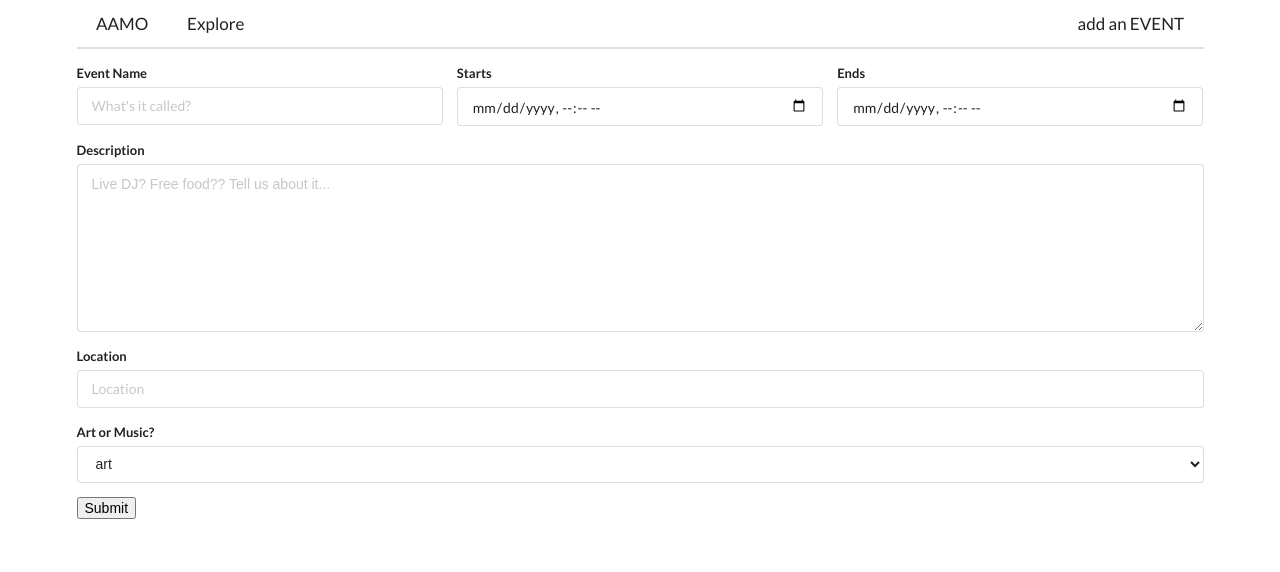
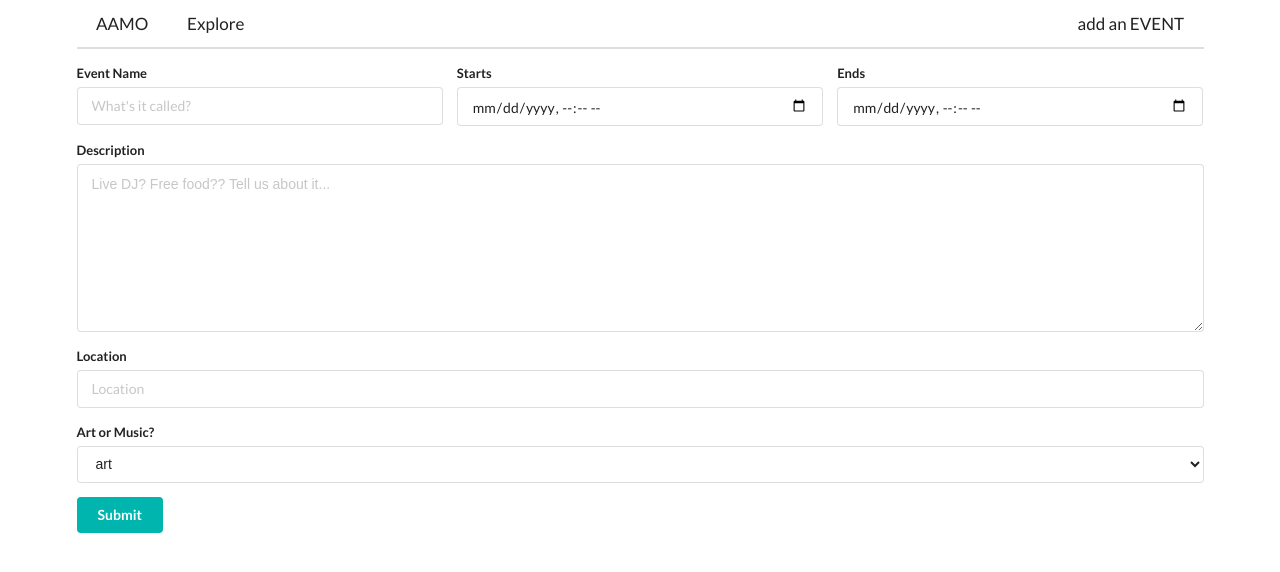
Before and after one commit to allisoncortez/myevents-frontend, a React (Create React App) app: page /events/new in a window 1280 px wide. Shown: the top 572 px of the page. Built offline with nearby package versions, Linux system fonts and the light colour scheme; no server answers.

Commit message:
button styling added to event and comment forms

```diff
--- a/src/components/CommentInput.js
+++ b/src/components/CommentInput.js
@@ -24,14 +24,15 @@ class CommentInput extends React.Component {
     render() {
         return (
             <div>
-                <form onSubmit={this.handleOnSubmit}>
-                    <textarea rows="5" cols="33"
-                    placeholder="what did you think?"
-                    name="description"
-                    value={this.state.description}
-                    onChange={this.handleOnChange}/>
-                    <br></br>
-                    <input type="submit" />
+                <form onSubmit={this.handleOnSubmit} className="ui form">
+                    <div className="field">
+                        <textarea
+                        placeholder="what did you think?"
+                        name="description"
+                        value={this.state.description}
+                        onChange={this.handleOnChange}/>
+                    </div>
+                    <button class="ui teal button">Submit</button>
                 </form>
                 <br></br>
             </div>
--- a/src/components/EventInput.js
+++ b/src/components/EventInput.js
@@ -66,7 +66,7 @@ class EventInput extends React.Component {
                         </select>
                     </div>
 
-                    <input type="submit" />
+                    <button class="ui teal button">Submit</button>
                 </form>
             </div>
         )
```
